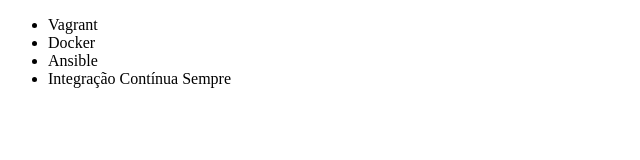
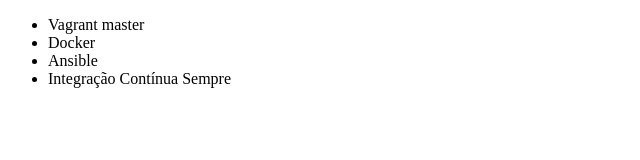
Before and after one commit to luizffdemoraes/git-e-github, a plain HTML site: page index.html in a window 1280 px wide. Shown: the full height of the page, 0-640 px from the left. Drawn offline with Linux system fonts and the light colour scheme.

Commit message:
Alteração master

```diff
--- a/index.html
+++ b/index.html
@@ -1,15 +1,18 @@
 <!DOCTYPE html>
 <html lang="en">
+
 <head>
     <meta charset="UTF-8">
     <title>Cursos da Alura</title>
 </head>
+
 <body>
     <ul>
-        <li>Vagrant</li>
+        <li>Vagrant master</li>
         <li>Docker</li>
         <li>Ansible</li>
         <li>Integração Contínua Sempre</li>
     </ul>
 </body>
+
 </html>
```
